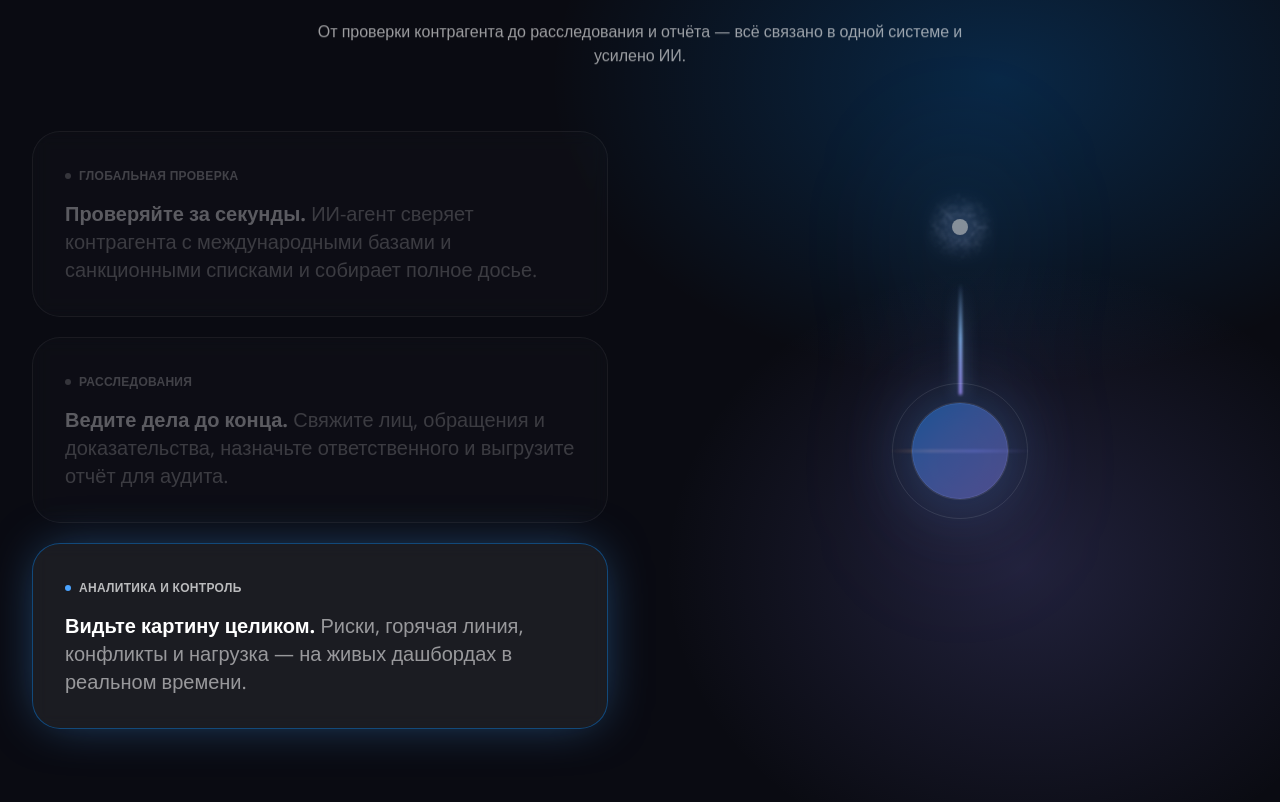
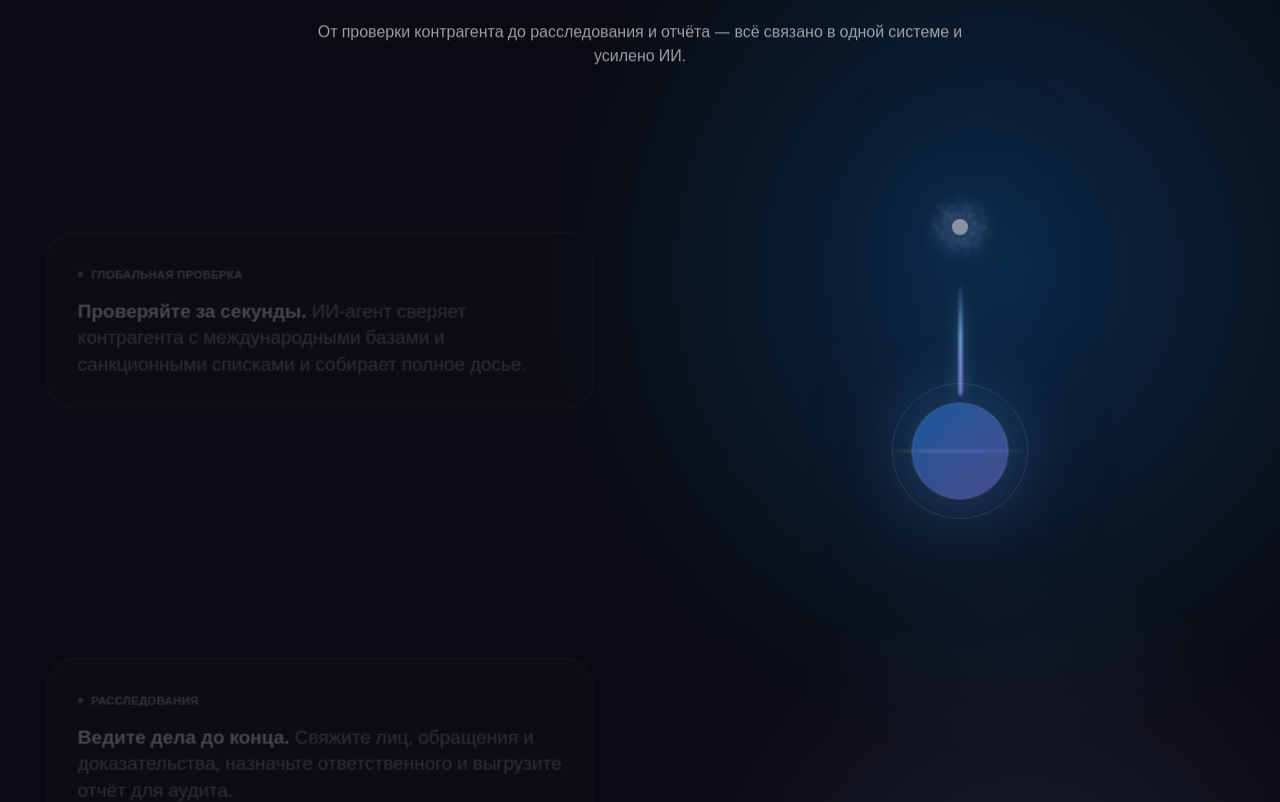
Before and after one commit to dzhmnklva012/-e-analytic, a Next.js app in the folder compliance-landing/: page / in a window 1280 px wide. Shown: the part 2320-3122 px from the top of the page. Built offline with nearby package versions, Linux system fonts and the light colour scheme.

Commit message:
Auto-update: capability-list.tsx

```diff
--- a/compliance-landing/src/components/landing/capability-list.tsx
+++ b/compliance-landing/src/components/landing/capability-list.tsx
@@ -68,7 +68,7 @@ export function CapabilityList() {
   }, []);
 
   return (
-    <div className="flex flex-col gap-5">
+    <div className="flex flex-col gap-6 lg:gap-[30vh] lg:py-[12vh]">
       {capabilities.map((c, i) => {
         const on = active === -1 || active === i;
         return (
@@ -80,8 +80,8 @@ export function CapabilityList() {
             className={cn(
               "rounded-3xl border p-6 backdrop-blur-sm transition-all duration-500 sm:p-8",
               on
-                ? "border-primary/40 bg-white/[0.07] shadow-[0_0_50px_-12px_rgba(74,163,255,0.5)]"
-                : "border-white/10 bg-white/[0.03] opacity-55",
+                ? "border-primary/40 bg-white/[0.07] shadow-[0_0_60px_-12px_rgba(74,163,255,0.55)] lg:scale-[1.03]"
+                : "border-white/10 bg-white/[0.03] opacity-40 lg:scale-95",
             )}
           >
             <span className="inline-flex items-center gap-2 text-xs font-semibold tracking-wide uppercase">
```
